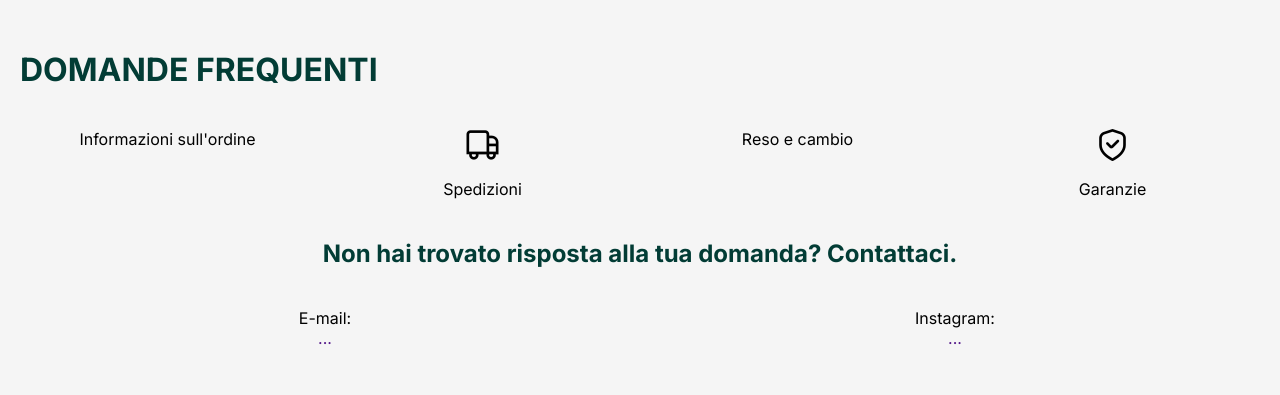
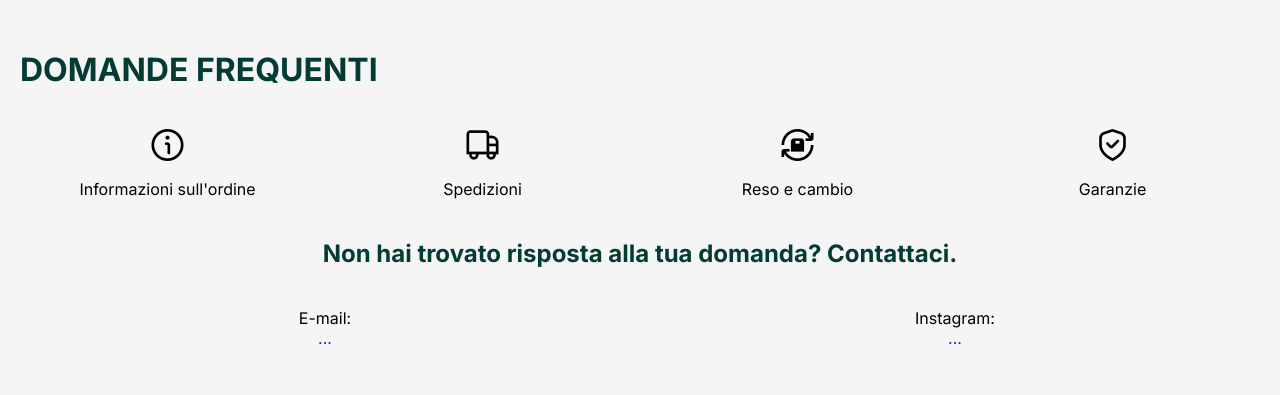
Before and after one commit to feerdy13/GRUPPO_16_PROGETTO_TSW, a PHP site: page /faq.php in a window 1280 px wide. Shown: the part 89-484 px from the top of the page. Run offline with PHP 8.4, Linux system fonts and the light colour scheme; some libraries are stand-ins or nearby versions.

Commit message:
aggiunta icone per faq

```diff
--- a/Aurumè/faq.php
+++ b/Aurumè/faq.php
@@ -7,7 +7,8 @@
 
     <link rel='stylesheet' href='https://cdn-uicons.flaticon.com/2.6.0/uicons-regular-straight/css/uicons-regular-straight.css'>
     <link rel='stylesheet' href='https://cdn-uicons.flaticon.com/2.6.0/uicons-regular-rounded/css/uicons-regular-rounded.css'>
-
+    <link rel='stylesheet' href='https://cdn-uicons.flaticon.com/2.6.0/uicons-solid-straight/css/uicons-solid-straight.css'>
+    <link rel='stylesheet' href='https://cdn-uicons.flaticon.com/2.6.0/uicons-regular-rounded/css/uicons-regular-rounded.css'>
 
     <main>
         <h1>DOMANDE FREQUENTI</h1>
@@ -15,7 +16,7 @@
         <div class="grid-container">
             <div class="grid-item">
             <!-- Icona delle informazioni sull'ordine -->
-
+            <i class="fi fi-rr-info"></i>
             <div>Informazioni sull'ordine</div>
             </div>
             <div class="grid-item">
@@ -25,7 +26,7 @@
             </div>
             <div class="grid-item">
                 <!-- Icona del reso -->
-
+                <i class="fi fi-ss-restock"></i>
                 <div>Reso e cambio</div>
             </div>
             <div class="grid-item">
```
